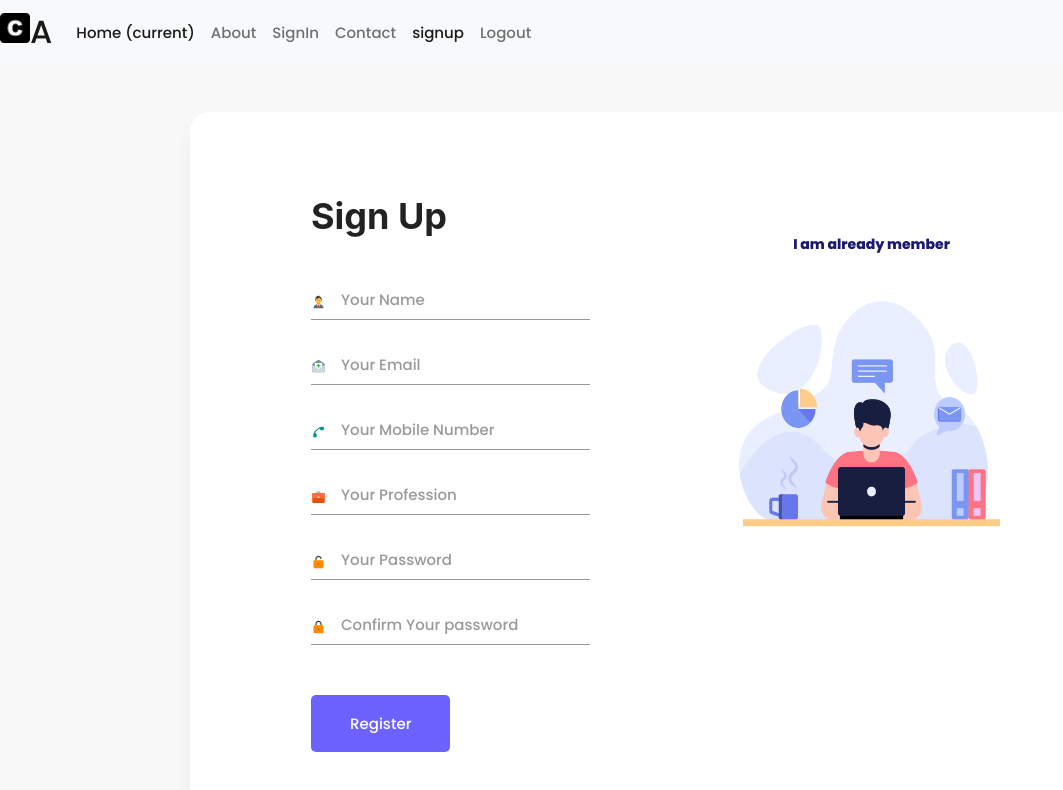
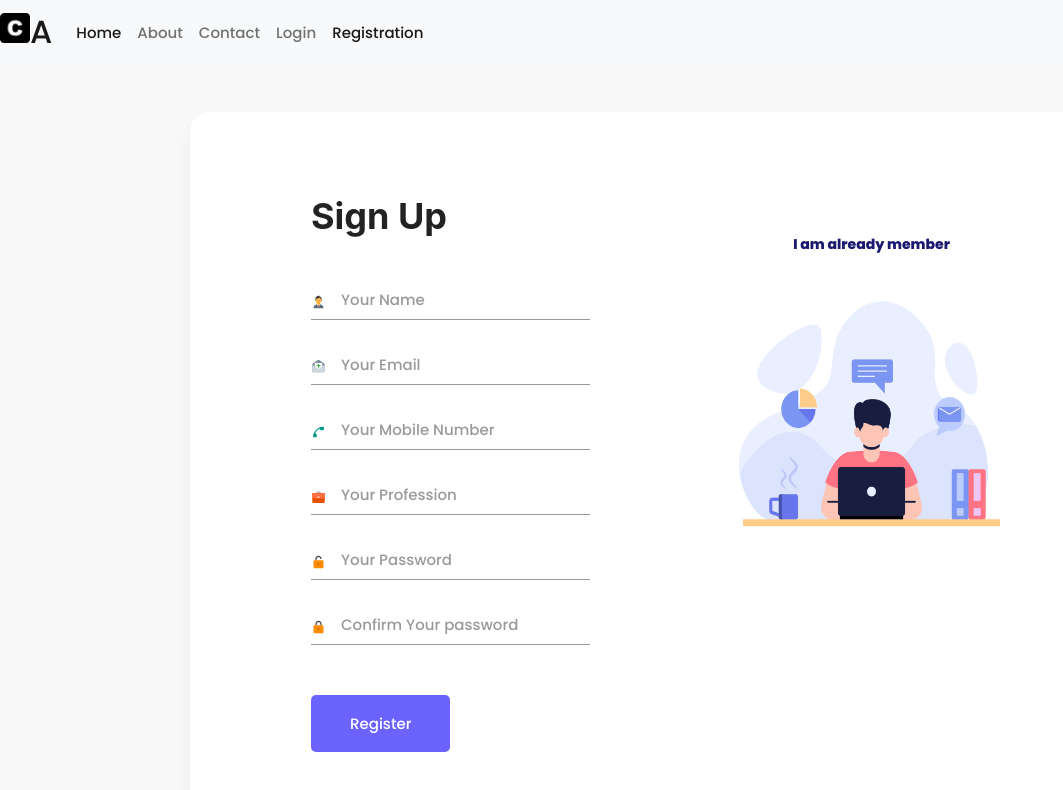
Before and after one commit to Mitali-laroia/MERN-Portal, a React (Create React App) app in the folder client/: page /signup in a window 1280 px wide. Shown: the top 790 px of the page, without its empty margins (0-1063 px from the left). Built offline with nearby package versions, Linux system fonts and the light colour scheme.

Commit message:
login logout toggle function

```diff
--- a/client/src/App.js
+++ b/client/src/App.js
@@ -11,7 +11,7 @@ import Signup from "./components/Signup";
 import ErrorPage from "./components/Errorpage";
 import Logout from "./components/Logout";
 
-// import { initialState, reducer } from "./reducer/UseReducer";
+import { initialState, reducer } from "./reducer/UseReducer";
 
 
 // we create a contextAPI
@@ -59,11 +59,11 @@ const Routing = () => {
 const App = () => {
 
   //* we use useReducer
-  // const [state, dispatch] = useReducer(reducer, initialState);
+  const [state, dispatch] = useReducer(reducer, initialState);
 
   return (
 
-      <UserContext.Provider >
+      <UserContext.Provider value={{state, dispatch}}>
 
         <Navbar />
         <Routing />
--- a/client/src/components/Login.js
+++ b/client/src/components/Login.js
@@ -2,10 +2,10 @@ import React, { useState, useContext } from "react";
 import signinpic from "../images/login2.png";
 import { FcInvite, FcLock } from "react-icons/fc";
 import { NavLink, useHistory } from "react-router-dom";
-// import { UserContext } from "../App";
+import { UserContext } from "../App";
 
 const Login = () => {
-  // const { dispatch } = useContext(UserContext);
+  const { dispatch } = useContext(UserContext);
 
   const history = useHistory();
   const [email, setEmail] = useState("");
@@ -32,7 +32,7 @@ const Login = () => {
     if (res.status === 400 || !data) {
       window.alert("Invalid Credentials");
     } else {
-      // dispatch({ type: "USER", payload: true });
+      dispatch({ type: "USER", payload: true });
       window.alert("Login Successfull");
       history.push("/");
     }
--- a/client/src/components/Logout.js
+++ b/client/src/components/Logout.js
@@ -1,10 +1,10 @@
 import React, {useEffect, useContext} from 'react';
 import {useHistory} from "react-router-dom";
-// import { UserContext } from "../App";
+import { UserContext } from "../App";
 
 const Logout = () => {
 
-    // const { dispatch } = useContext(UserContext);
+    const { dispatch } = useContext(UserContext);
     const history = useHistory();
 
     useEffect(()=> {
@@ -16,7 +16,7 @@ const Logout = () => {
             },
             credentials: "include",
         }).then((res) => {
-            // dispatch({type: "USER", payload: false});
+            dispatch({type: "USER", payload: false});
             history.push("/login",{replace : true});
 
             if(res.status !== 200) {
--- a/client/src/components/Navbar.js
+++ b/client/src/components/Navbar.js
@@ -2,6 +2,8 @@ import React, { useContext } from "react";
 import "bootstrap/dist/css/bootstrap.css";
 import logo from "../images/logo.png";
 import { NavLink } from "react-router-dom";
+
+import { UserContext } from "../App";
 
 //style for logo
 const style = {
@@ -10,7 +12,67 @@ const style = {
 };
 
 const Navbar = () => {
+  const { state } = useContext(UserContext);
 
+  //display login/logout button with checking user current status
+  const RenderList = () => {
+    if (state) {
+      return (
+        <>
+          <li className="nav-item active">
+            <NavLink className="nav-link" to="/">
+             Home {/* Home <span className="sr-only">(current)</span> */}
+            </NavLink>
+          </li>
+          <li className="nav-item">
+            <NavLink className="nav-link" to="/about">
+              About
+            </NavLink>
+          </li>
+          <li className="nav-item">
+            <NavLink className="nav-link" to="/contact">
+              Contact
+            </NavLink>
+          </li>
+          <li className="nav-item">
+            <NavLink className="nav-link" to="/logout">
+              Logout
+            </NavLink>
+          </li>
+        </>
+      );
+    } else {
+      return (
+        <>
+          <li className="nav-item active">
+            <NavLink className="nav-link" to="/">
+             Home {/* Home <span className="sr-only">(current)</span> */}
+            </NavLink>
+          </li>
+          <li className="nav-item">
+            <NavLink className="nav-link" to="/about">
+              About
+            </NavLink>
+          </li>
+          <li className="nav-item">
+            <NavLink className="nav-link" to="/contact">
+              Contact
+            </NavLink>
+          </li>
+          <li className="nav-item">
+            <NavLink className="nav-link" to="/login">
+              Login
+            </NavLink>
+          </li>
+          <li className="nav-item">
+            <NavLink className="nav-link" to="/signup">
+              Registration
+            </NavLink>
+          </li>
+        </>
+      );
+    }
+  };
   return (
     <>
       <nav className="navbar navbar-expand-lg navbar-light bg-light">
@@ -37,36 +99,7 @@ const Navbar = () => {
 
         <div className="collapse navbar-collapse" id="navbarSupportedContent">
           <ul className="navbar-nav ml-auto">
-          <li className="nav-item active">
-            <NavLink className="nav-link" to="/">
-              Home <span className="sr-only">(current)</span>
-            </NavLink>
-          </li>
-          <li className="nav-item">
-            <NavLink className="nav-link" to="/about">
-              About
-            </NavLink>
-          </li>
-          <li className="nav-item">
-            <NavLink className="nav-link" to="/login">
-              SignIn
-            </NavLink>
-          </li>
-          <li className="nav-item">
-            <NavLink className="nav-link" to="/contact">
-              Contact
-            </NavLink>
-          </li>
-          <li className="nav-item">
-            <NavLink className="nav-link" to="/signup">
-              signup
-            </NavLink>
-          </li>
-          <li className="nav-item">
-            <NavLink className="nav-link" to="/logout">
-              Logout
-            </NavLink>
-          </li>
+            <RenderList />
           </ul>
         </div>
       </nav>
--- a/client/src/components/Signup.js
+++ b/client/src/components/Signup.js
@@ -56,7 +56,7 @@ const Signup = () => {
 
     //reply according to server response
 
-    if(data.status == 422 || !data) {
+    if(data.status === 422 || !data) {
       window.alert("Invalid Registration");
       console.log("Invalid Registraion");
     } else {
--- /dev/null
+++ b/client/src/reducer/UseReducer.js
@@ -0,0 +1,8 @@
+export const initialState = null;
+
+export const reducer = (state,action) => {
+    if(action.type === "USER") {
+        return action.payload;
+    }
+    return state;
+};
```
